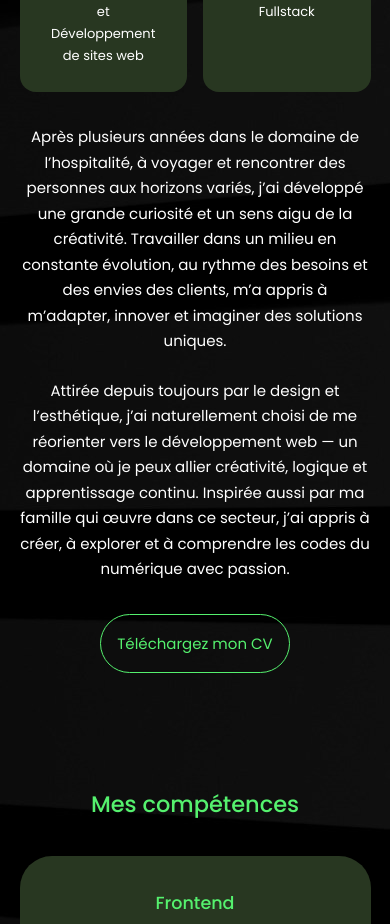
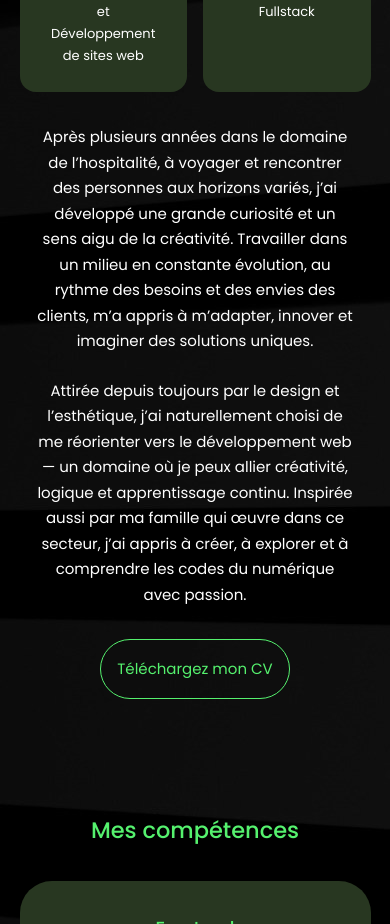
Before and after one commit to agnes31/portfolio-AS, a React (Create React App) app: page / in a window 390 px wide. Shown: the part 1360-2284 px from the top of the page. Built offline with nearby package versions, Linux system fonts and the light colour scheme.

Commit message:
fix mobile overflow

```diff
--- a/src/components/about/about.css
+++ b/src/components/about/about.css
@@ -105,6 +105,7 @@
   .about__cards {
     grid-template-columns: 1fr 1fr;
     gap: 1rem;
+    width: 100%;
   }
 
   .about__content {
@@ -112,6 +113,10 @@
   }
 
   .about__content p {
-    margin: 1.5rem 0;
+    /* margin: 1.5rem 0; */
+    text-align: center;
+    padding: 0 1rem;
+    word-break: break-word;
+    overflow-wrap: break-word;
   }
 }
--- a/src/index.css
+++ b/src/index.css
@@ -10,6 +10,10 @@
     box-sizing: border-box;
     list-style: none;
     text-decoration: none;
+}
+html, body {
+  overflow-x: hidden;
+  max-width: 100vw;
 }
 
 :root {
```
